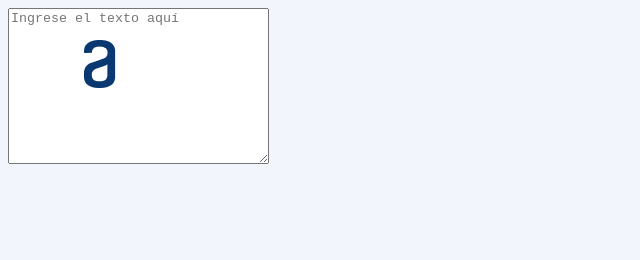
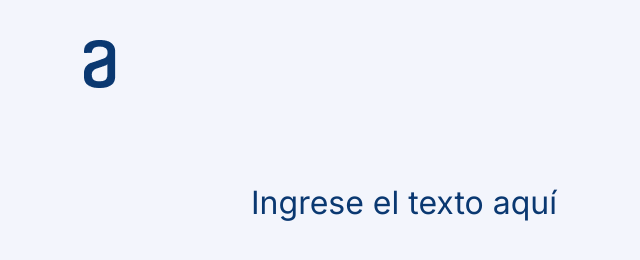
Before and after one commit to Missyfuz/encriptador_alura, a plain HTML site: page index.html in a window 1280 px wide. Shown: the top 260 px of the page, without its empty margins (0-640 px from the left). Drawn offline with Linux system fonts and the light colour scheme.

Commit message:
Establecer la posicion y los colores de texto y del cuadro de textarea

```diff
--- a/style.css
+++ b/style.css
@@ -1,3 +1,4 @@
+@import url('https://fonts.googleapis.com/css2?family=Inter:wght@100..900&display=swap');
 body {
     background-color: #F3F5FC;
     width: 1440px;
@@ -18,3 +19,25 @@ body {
     position: relative;
     left: 44px;
 }
+
+#text
+{
+    resize: none;
+    width: 577px;
+    height: 48px;
+    position: relative;
+    top: 168px;
+    left: 240px;
+    font-family: "Inter", sans-serif;
+    font-weight: 400;
+    font-size: 32px;
+    line-height: 48px;
+    background-color: transparent;
+    border-color: transparent;
+}
+
+#text::placeholder,
+#text
+{
+    color: #0A3871;
+}
```
